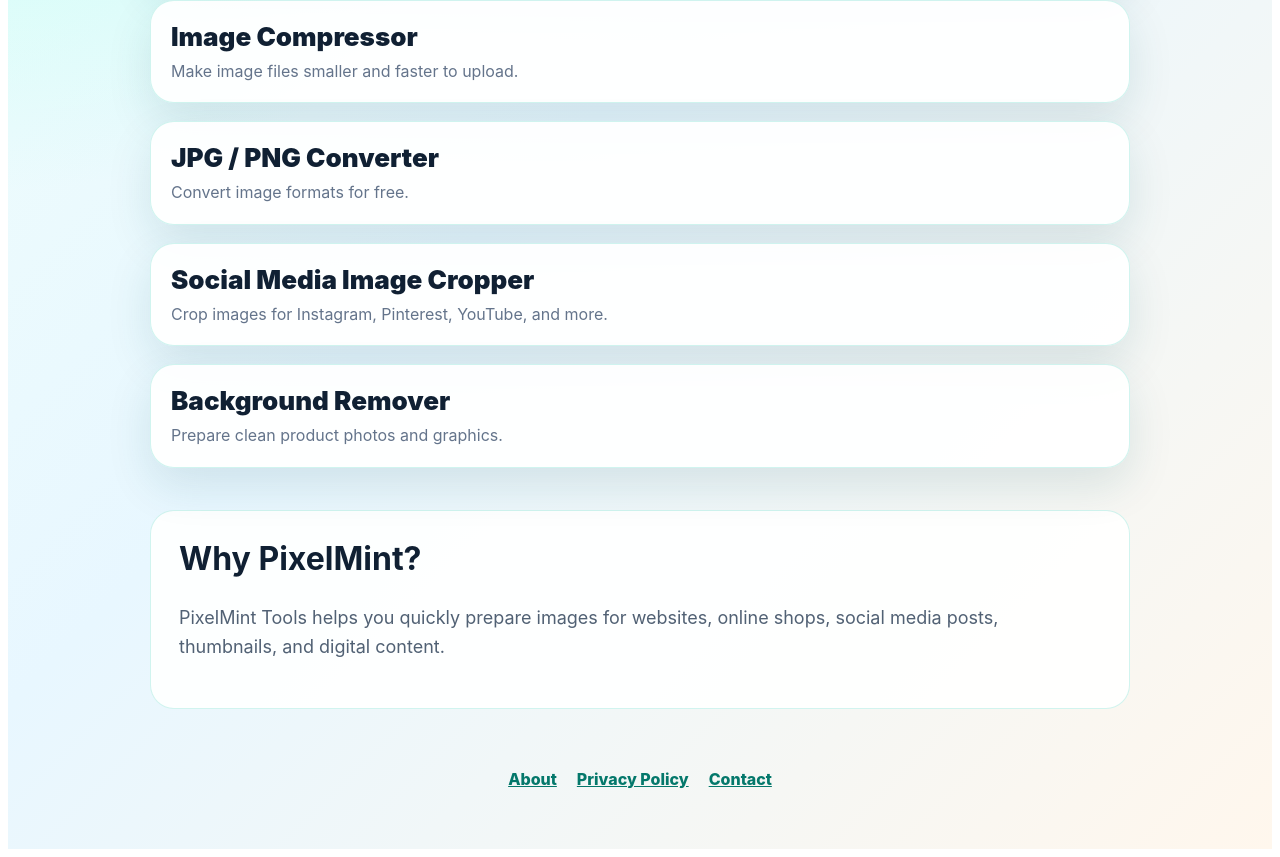
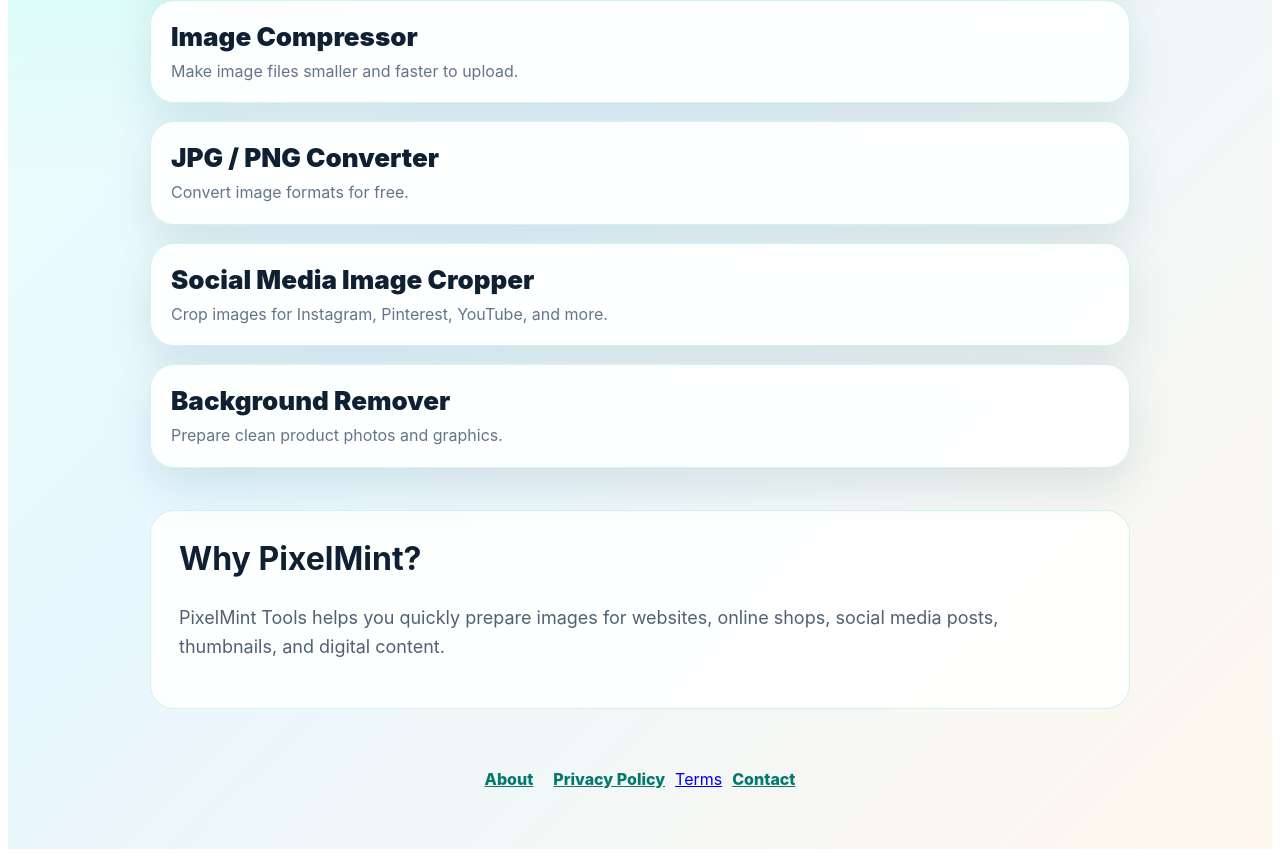
Before and after one commit to gramaziofamily/pixelminttools, a Next.js app: page / in a window 1280 px wide. Shown: the part 452-1309 px from the top of the page. Built offline with nearby package versions, Linux system fonts and the light colour scheme.

Commit message:
Update page.js

```diff
--- a/app/page.js
+++ b/app/page.js
@@ -130,7 +130,8 @@
   <a href="/privacy-policy" style={{ margin: "0 10px", color: "#04786b", fontWeight: "800" }}>
     Privacy Policy
   </a>
-  <a href="/contact" style={{ margin: "0 10px", color: "#04786b", fontWeight: "800" }}>
+  <a href="/terms">Terms</a>
+      <a href="/contact" style={{ margin: "0 10px", color: "#04786b", fontWeight: "800" }}>
     Contact
   </a>
 </footer>
```
